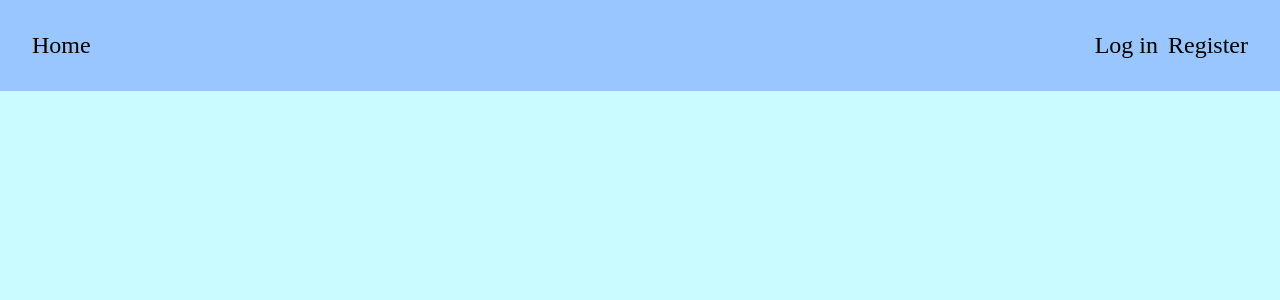
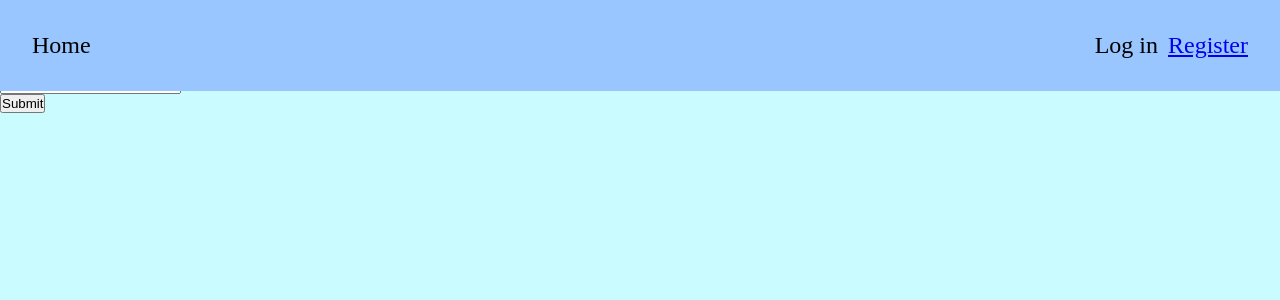
Before and after one commit to joemart/Task-Management-System-with-User-Roles, a PHP site: template src/views/register/index.view.php in a window 1280 px wide. Shown: the top 300 px of the page. Run offline with PHP 8.4, Linux system fonts and the light colour scheme; the template is opened without the code that fills it, so the values that code supplies are empty.

Commit message:
Add apache configuration for URLs; add router; add register; add Dockerfile apache line; add docker compose apache line

```diff
--- a/docker-compose.yml
+++ b/docker-compose.yml
@@ -7,6 +7,7 @@ services:
       - "8080:80"  # Map host port 8080 to container port 80
     volumes:
       - ./src:/var/www/html  # Live code reloading
+      - ./apache.conf:/etc/apache2/sites-available/000-default.conf
     depends_on:
       - db
     environment:
--- a/src/includes/header.php
+++ b/src/includes/header.php
@@ -16,7 +16,7 @@
             <!-- If not logged in -->
              <?php if (!false): ?>
             <li>Log in</li>
-            <li>Register</li>
+            <li><a href="/register">Register</a></li>
             <?php endif; ?>
 
             <!-- If logged in -->
--- a/src/index.php
+++ b/src/index.php
@@ -5,5 +5,9 @@ require BASE_PATH . "/includes/functions.php";
 require "./config/database.php";
 require_once BASE_PATH . "/controllers/UserAuthenticationController.php";
 
+require "./includes/router.php";
 // dd($db);
-require "./views/home/index.view.php";
+// require "./views/home/index.view.php";
+
+$router = new Router();
+$router->route($_SERVER["REQUEST_URI"]);
--- a/src/views/register/index.view.php
+++ b/src/views/register/index.view.php
@@ -2,8 +2,17 @@
 $cssFiles = ["register/index.css", "layout.css"];
 require_once('./includes/header.php'); ?>
 
-    <div>
+    <form class="register" method="POST" action="./index.view.php">
+        Registration
+        <ul>
+            <li><input type="text" placeholder="Username" name="username"></li>
+            <li><input type="text" placeholder="Password" name="password"></li>
+            <li><input type="text" placeholder="Email" name="email"></li>
+            <li><input type="text" placeholder="Name" name="name"></li>
+        </ul>
+        <button type="submit">Submit</button>
+    </form>
 
-    </div>
+    <?= $_POST["username"] ?>
 
 <?php require_once('./includes/footer.php'); ?>
```
Also changed, not shown: src/includes/router.php (added, +18 -0 lines), 2 other files.
